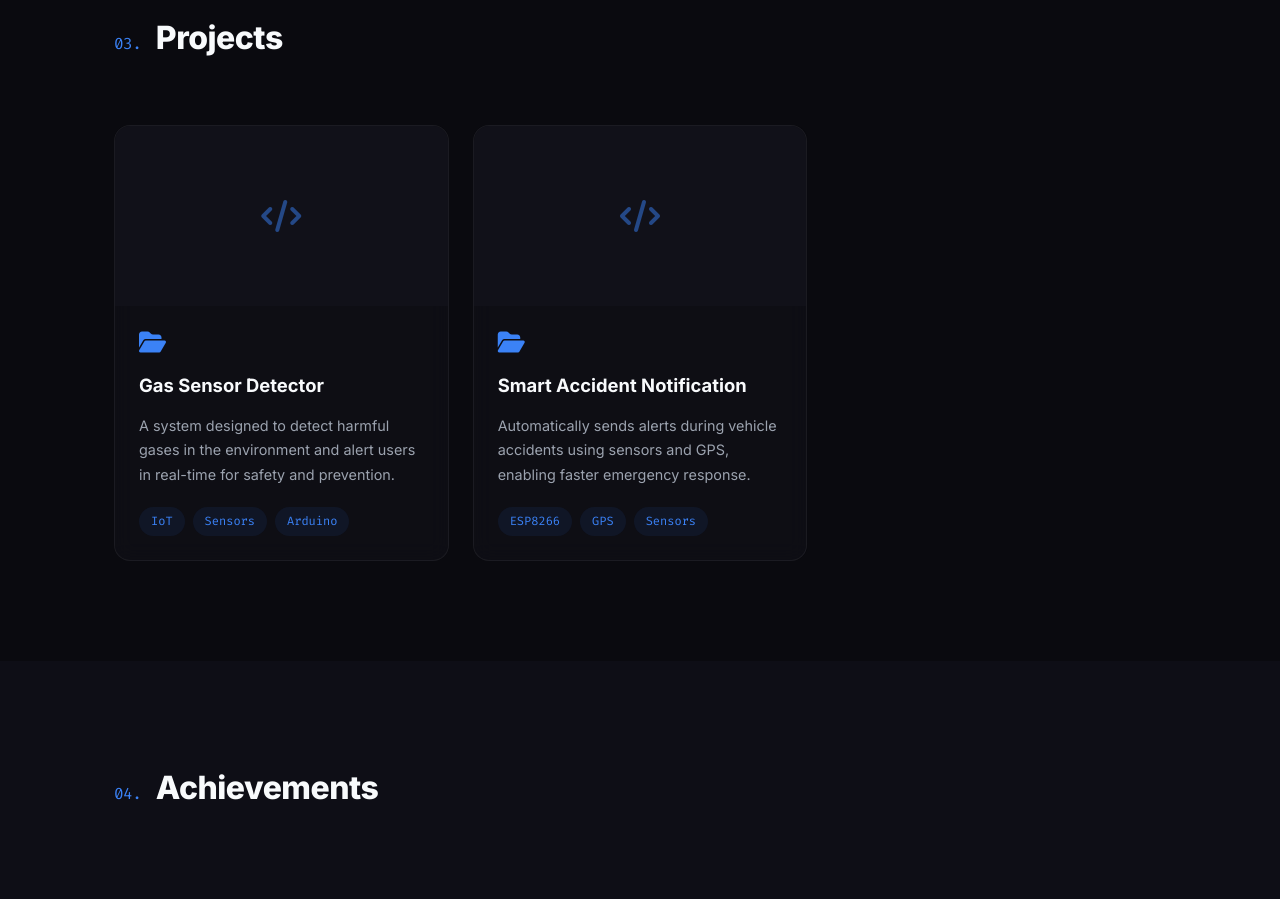
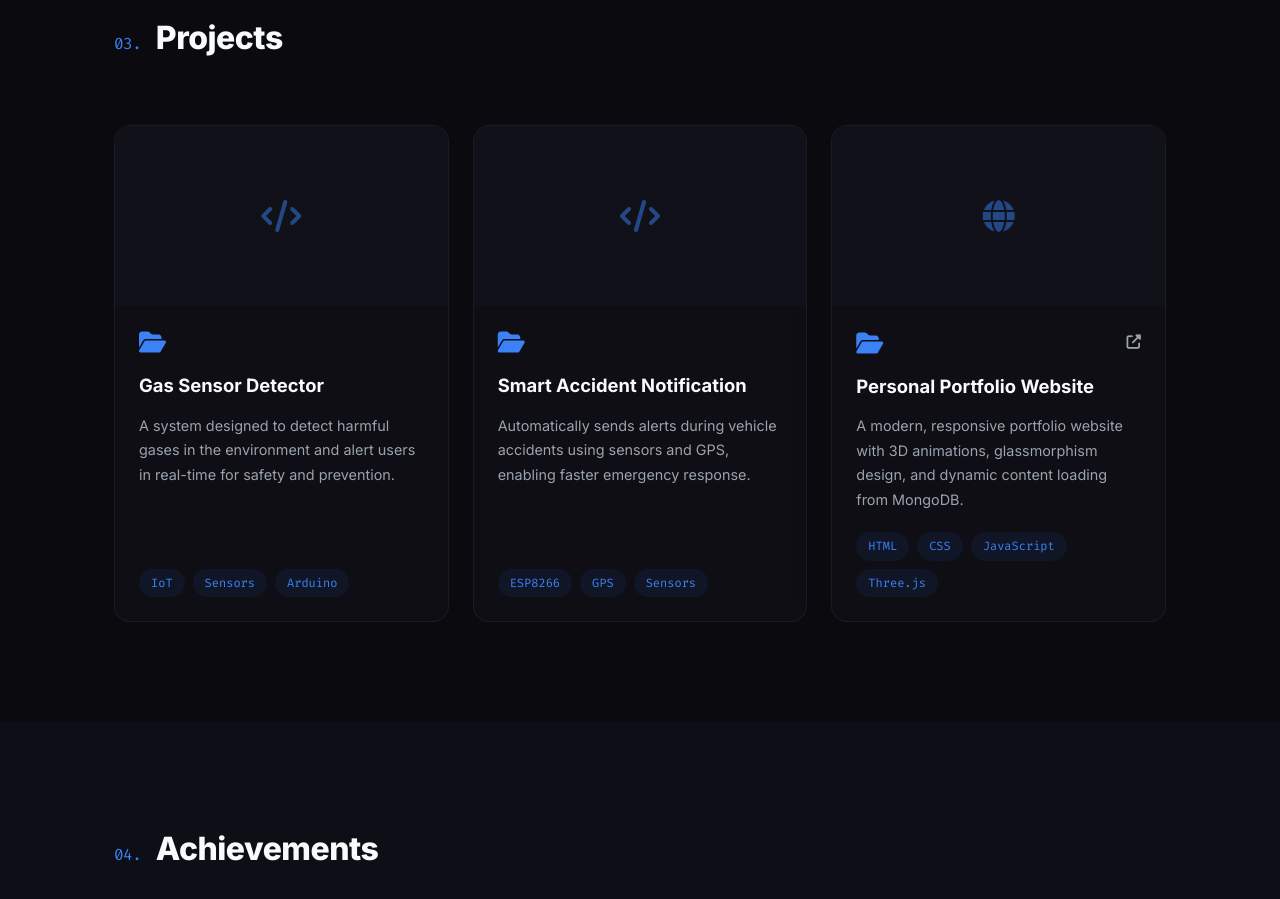
Before and after one commit to Dharun-Navamani/dharun-portfolio, a website: page index.html in a window 1280 px wide. Shown: the part 2060-2959 px from the top of the page. Drawn offline with nearby package versions, Linux system fonts and the light colour scheme; no server answers; animation ran at ten frames a second; files whose address does not match are found by name.

Commit message:
Update: Rename Java Basic to Java, add Portfolio project with link

```diff
--- a/index.html
+++ b/index.html
@@ -194,6 +194,24 @@
                         </div>
                     </div>
                 </div>
+                <div class="project-card animate-on-scroll">
+                    <div class="project-image-container">
+                        <div class="project-image-placeholder"><i class="fas fa-globe"></i></div>
+                    </div>
+                    <div class="project-card-content">
+                        <div class="project-header">
+                            <i class="fas fa-folder-open project-folder"></i>
+                            <div class="project-links">
+                                <a href="https://dharun-portfolio-lilac.vercel.app/" target="_blank" rel="noopener"><i class="fas fa-external-link-alt"></i></a>
+                            </div>
+                        </div>
+                        <h3 class="project-title">Personal Portfolio Website</h3>
+                        <p class="project-desc">A modern, responsive portfolio website with 3D animations, glassmorphism design, and dynamic content loading from MongoDB.</p>
+                        <div class="project-tags">
+                            <span>HTML</span><span>CSS</span><span>JavaScript</span><span>Three.js</span>
+                        </div>
+                    </div>
+                </div>
             </div>
         </div>
     </section>
```
Also changed, not shown: api/content.json (+12 -1 lines), data/content.json (+12 -1 lines).
